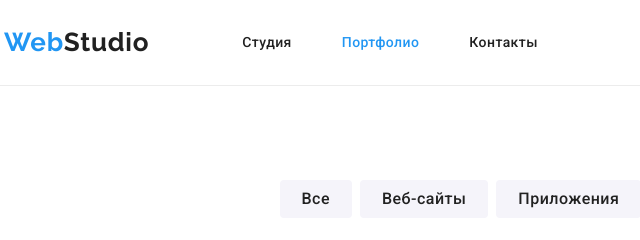
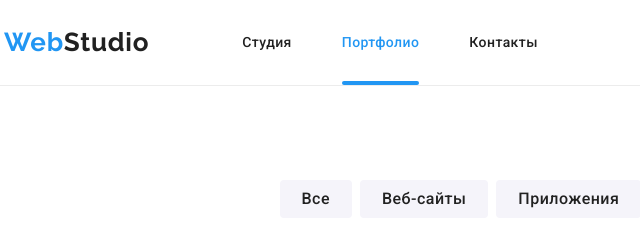
Before and after one commit to aalexblade/goit-markup-hw-05, a plain HTML site: page portfolio.html in a window 1280 px wide. Shown: the top 240 px of the page, 51-691 px from the left. Drawn offline with nearby package versions, Linux system fonts and the light colour scheme.

Commit message:
Update styles.css

```diff
--- a/css/styles.css
+++ b/css/styles.css
@@ -86,6 +86,7 @@
   /* site-nav цвет навигации */
 
   .site-nav .link {
+    position: relative;
     display: block;
     padding-top: 32px;
     padding-bottom: 32px;
@@ -101,6 +102,8 @@
     color: var(--tiele-text-color);
 
   }
+
+
 
   .icon-mail {
     width: 16px;
@@ -173,6 +176,7 @@ transition-timing-function: cubic-bezier(0.4, 0, 0.2, 1);
   .site-nav .link.current {
     color: var(--accent-color);
 
+
   }
 
 
@@ -183,16 +187,30 @@ transition-timing-function: cubic-bezier(0.4, 0, 0.2, 1);
        transition-timing-function: cubic-bezier(0.4, 0, 0.2, 1);
   }
 
-.link .current::after,{
+   .current::after {
+    position: absolute;
+    bottom: 0;
+    content: "";
+    display: block;
+    height: 4px;
+    width: 100%;
+    background-color: var(--accent-color);
+    border-radius: 2px;
+  }
+
+
+
+
+/* .link .current::after{
   content: "";
-
+  top: 0;
   background-size: contain;
   background: #2196F3;
   border-radius: 2px;
   width: 48px;
   height: 4px;
 }
-
+   */
   .container {
     width: 1200px;
     padding-left: 15px;
@@ -643,7 +661,7 @@ position: absolute;
     0px 1px 2px rgba(0, 0, 0, 0.08),
     0px 2px 2px rgba(0, 0, 0, 0.12);
     border-radius: 4px;
-    /* transition: 250ms cubic-bezier(0.4, 0, 0.2, 1); */
+
 
   }
 
```
